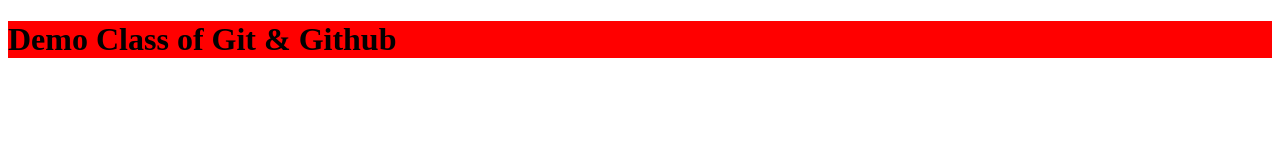
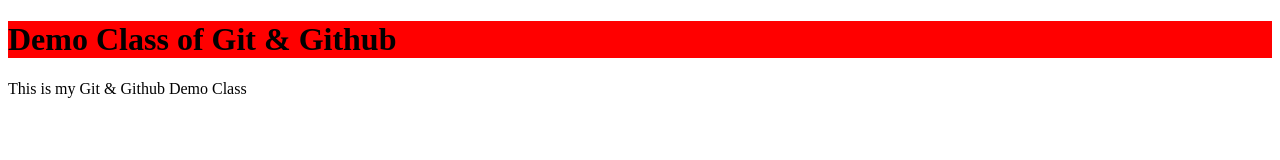
Before and after one commit to Mohsinraza017/Mohsin-Raza0012, a plain HTML site: page index.html in a window 1280 px wide. Drawn offline with Linux system fonts and the light colour scheme.

Commit message:
add new file

```diff
--- a/index.html
+++ b/index.html
@@ -10,6 +10,7 @@
 
 <body>
     <h1>Demo Class of Git & Github</h1>
+    <p>This is my Git & Github Demo Class</p>
 </body>
 
 </html>
```
